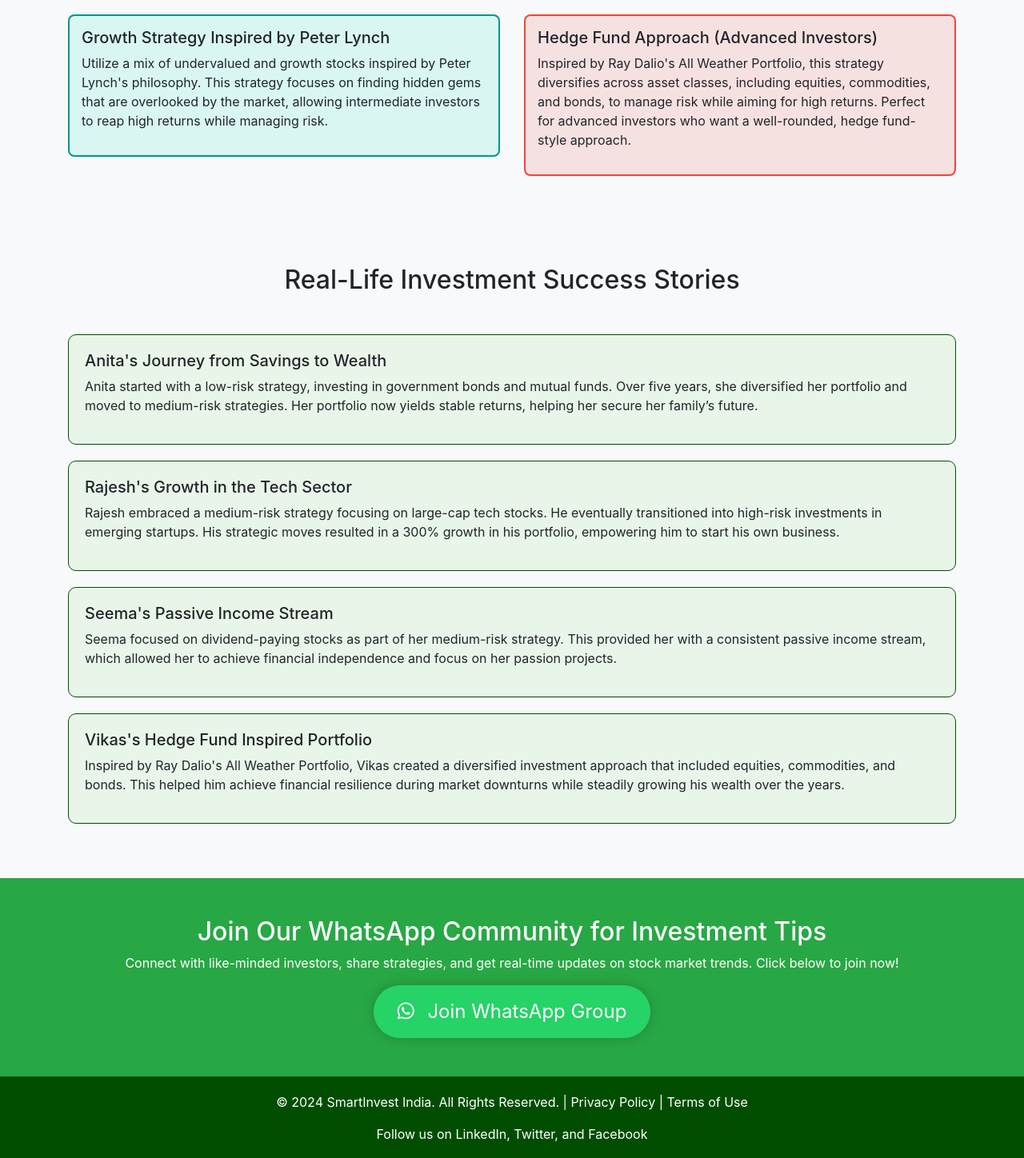
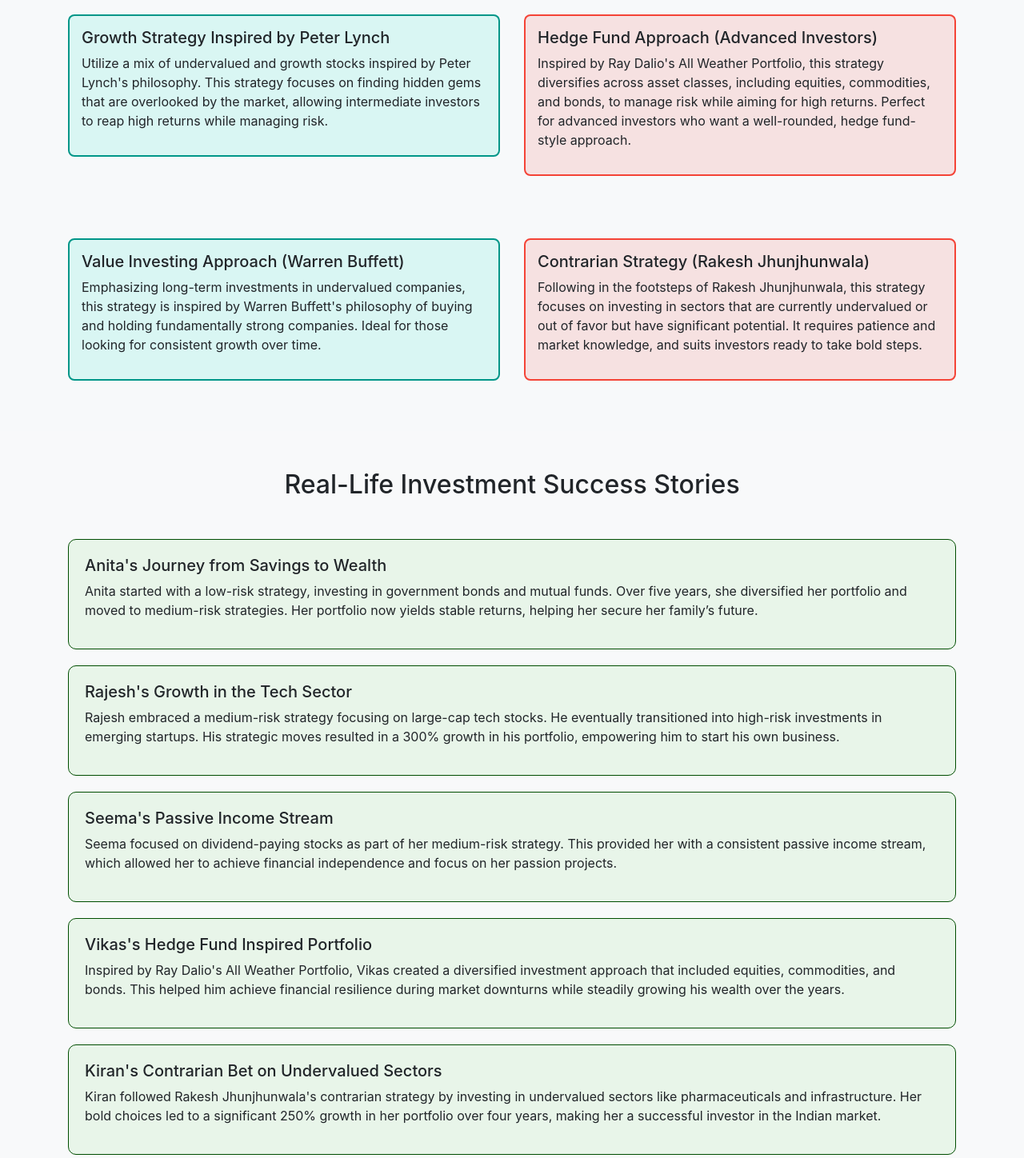
Before and after one commit to metakina-com/SmartInvest-India, a plain HTML site: page index.html in a window 1280 px wide. Shown: the part 995-2443 px from the top of the page at 80% size. Drawn offline with nearby package versions, Linux system fonts and the light colour scheme.

Commit message:
Update index.html

```diff
--- a/index.html
+++ b/index.html
@@ -194,6 +194,20 @@
                     </div>
                 </div>
             </div>
+            <div class="row mt-5">
+                <div class="col-md-6">
+                    <div class="strategy-card medium-risk">
+                        <h5>Value Investing Approach (Warren Buffett)</h5>
+                        <p>Emphasizing long-term investments in undervalued companies, this strategy is inspired by Warren Buffett's philosophy of buying and holding fundamentally strong companies. Ideal for those looking for consistent growth over time.</p>
+                    </div>
+                </div>
+                <div class="col-md-6">
+                    <div class="strategy-card high-risk">
+                        <h5>Contrarian Strategy (Rakesh Jhunjhunwala)</h5>
+                        <p>Following in the footsteps of Rakesh Jhunjhunwala, this strategy focuses on investing in sectors that are currently undervalued or out of favor but have significant potential. It requires patience and market knowledge, and suits investors ready to take bold steps.</p>
+                    </div>
+                </div>
+            </div>
         </div>
     </section>
 
@@ -216,6 +230,10 @@
             <div class="success-story">
                 <h5>Vikas's Hedge Fund Inspired Portfolio</h5>
                 <p>Inspired by Ray Dalio's All Weather Portfolio, Vikas created a diversified investment approach that included equities, commodities, and bonds. This helped him achieve financial resilience during market downturns while steadily growing his wealth over the years.</p>
+            </div>
+            <div class="success-story">
+                <h5>Kiran's Contrarian Bet on Undervalued Sectors</h5>
+                <p>Kiran followed Rakesh Jhunjhunwala's contrarian strategy by investing in undervalued sectors like pharmaceuticals and infrastructure. Her bold choices led to a significant 250% growth in her portfolio over four years, making her a successful investor in the Indian market.</p>
             </div>
         </div>
     </section>
```
